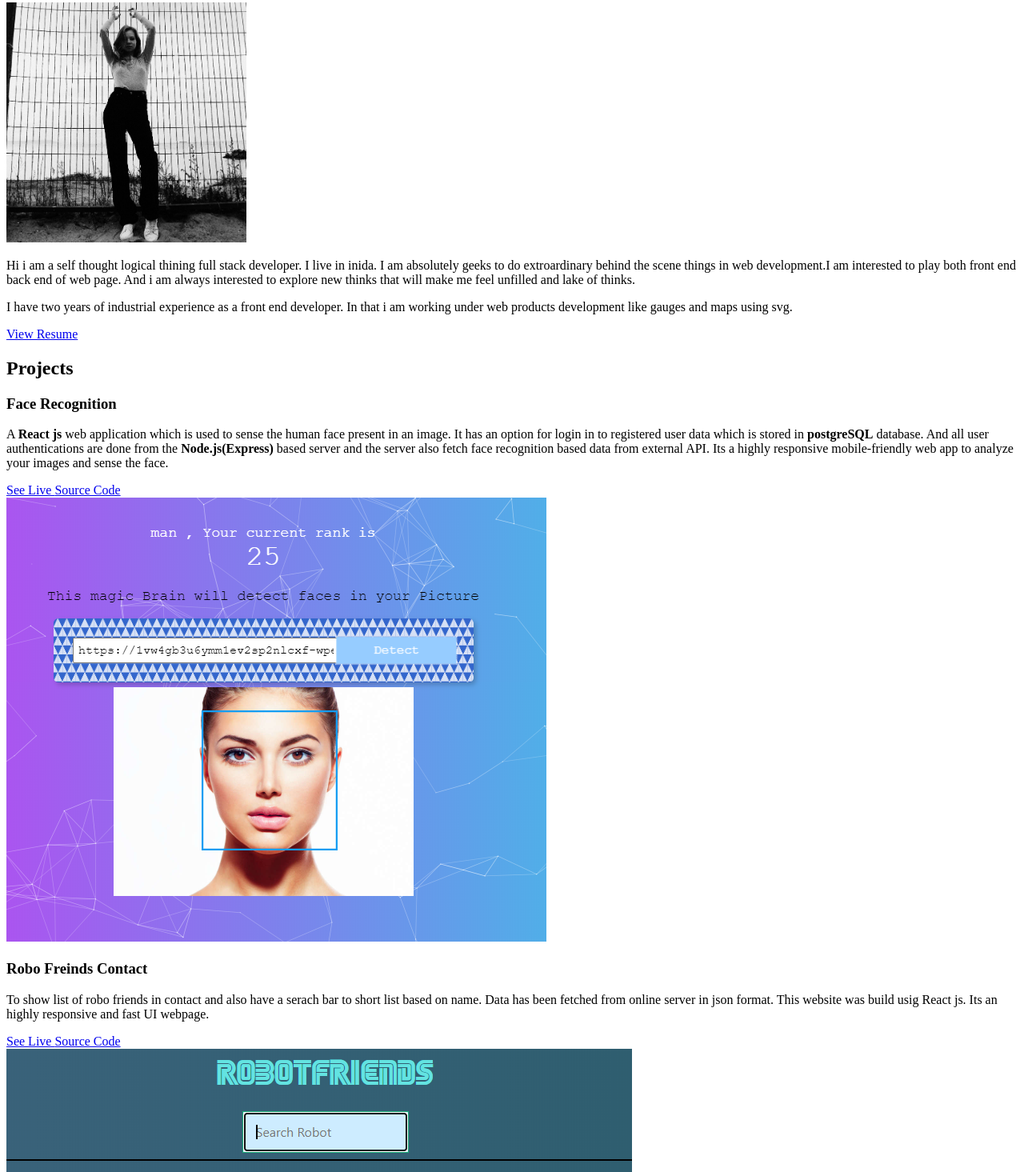
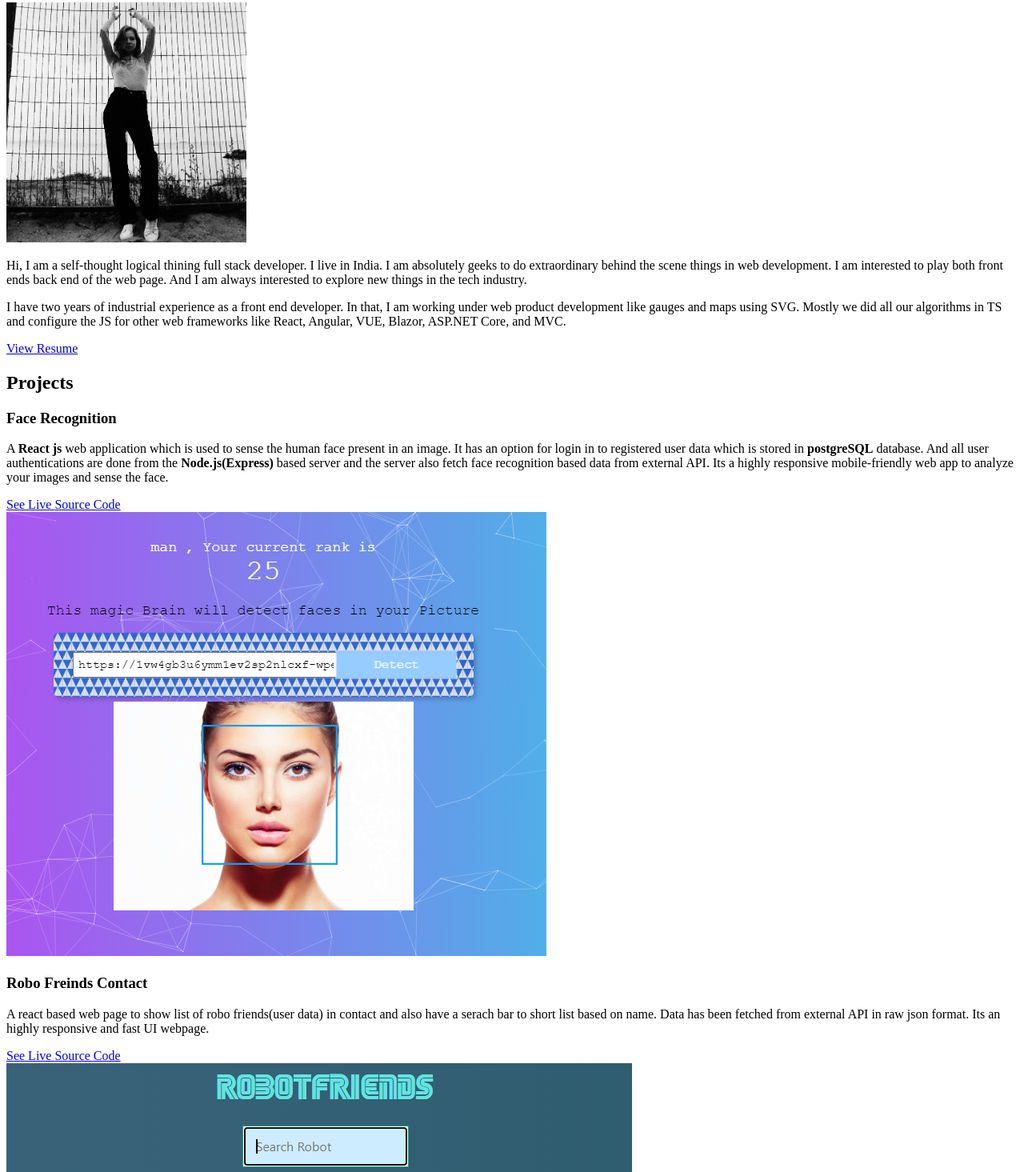
Before and after one commit to Manipandian/ManiFolio, a website: page src/template.html in a window 1280 px wide. Shown: the part 199-1664 px from the top of the page at 80% size. Drawn offline with nearby package versions, Linux system fonts and the light colour scheme.

```diff
--- a/src/template.html
+++ b/src/template.html
@@ -61,13 +61,10 @@
           <div class="col-md-6 col-sm-12">
             <div class="about-wrapper__info">
               <p class="about-wrapper__info-text">
-                Hi i am a self thought logical thining full stack developer. I live in inida. I am absolutely geeks
-                to do extroardinary behind the scene things in web development.I am interested to play both front end back end of
-                web page. And i am always interested to explore new thinks that will make me feel unfilled and lake of thinks.
+            Hi, I am a self-thought logical thining full stack developer. I live in India. I am absolutely geeks to do extraordinary behind the scene things in web development. I am interested to play both front ends back end of the web page. And I am always interested to explore new things in the tech industry.
               </p>
               <p class="about-wrapper__info-text">
-                I have two years of industrial experience as a front end developer. In that i am working under
-                web products development like gauges and maps using svg.
+                I have two years of industrial experience as a front end developer. In that, I am working under web product development like gauges and maps using SVG. Mostly we did all our algorithms in TS and configure the JS for other web frameworks like React, Angular, VUE, Blazor, ASP.NET Core, and MVC.
               </p>
               <span class="d-flex mt-3">
                 <a target="_blank" class="cta-btn cta-btn--resume" href="#!">
@@ -128,7 +125,7 @@
                 <h3 class="project-wrapper__text-title">Robo Freinds Contact</h3>
                 <div>
                   <p class="mb-4">
-                    To show list of robo friends in contact and also have a serach bar to short list based on name. Data has been fetched from online server in json format. This website was build usig React js. Its an highly responsive and fast UI webpage.
+                   A react based web page to show list of robo friends(user data) in contact and also have a serach bar to short list based on name. Data has been fetched from external API in raw json format. Its an highly responsive and fast UI webpage.
                   </p>
                 </div>
                 <a target="_blank" class="cta-btn cta-btn--hero" href="https://manipandian.github.io/Robofriends/">
@@ -158,7 +155,7 @@
                 <h3 class="project-wrapper__text-title">BackGround Color Picker and Converter</h3>
                 <div>
                   <p class="mb-4">
-                   We can generate the background color css code snippet by choosing two different color. We can also genereate a random color by button click. We can also convert color format between HEX and RGBA.
+                   A simeple static web application to generate the background color css code snippet by choosing two different color. We can also genereate a random color by button click. We can also convert color format between HEX and RGBA.
                   </p>
                 </div>
                 <a target="_blank" class="cta-btn cta-btn--hero" href="https://manipandian.github.io/Background-Generator/">
```
